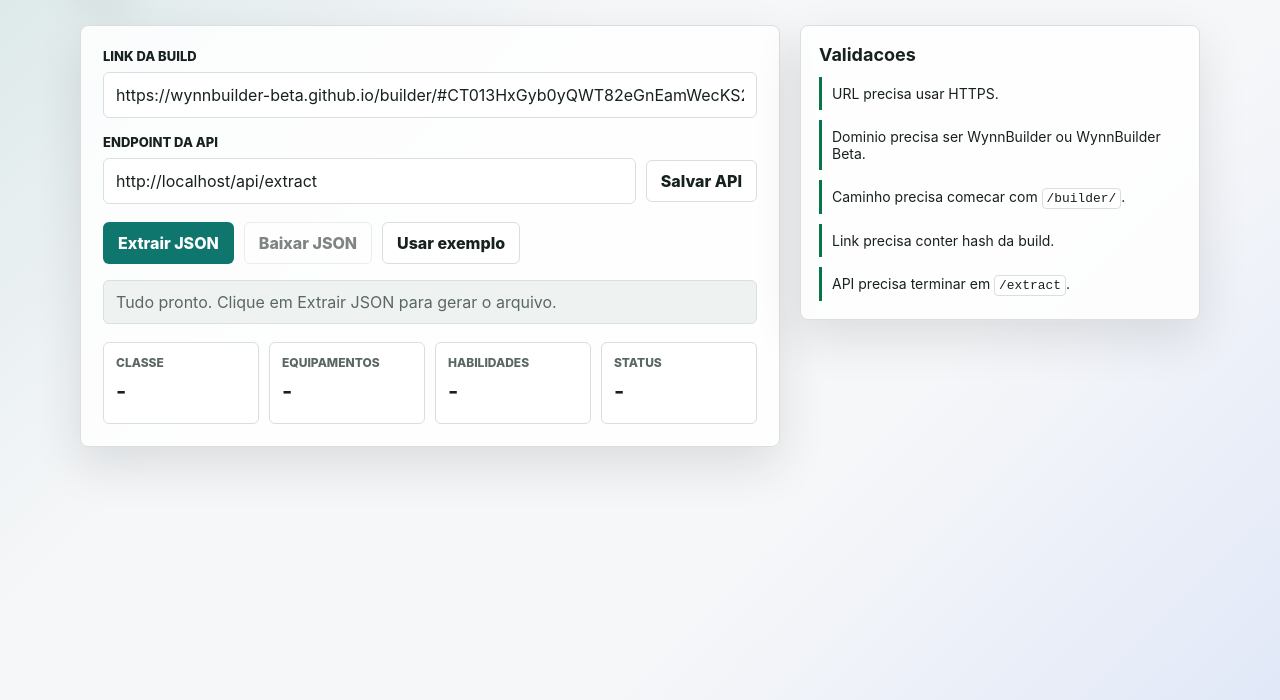
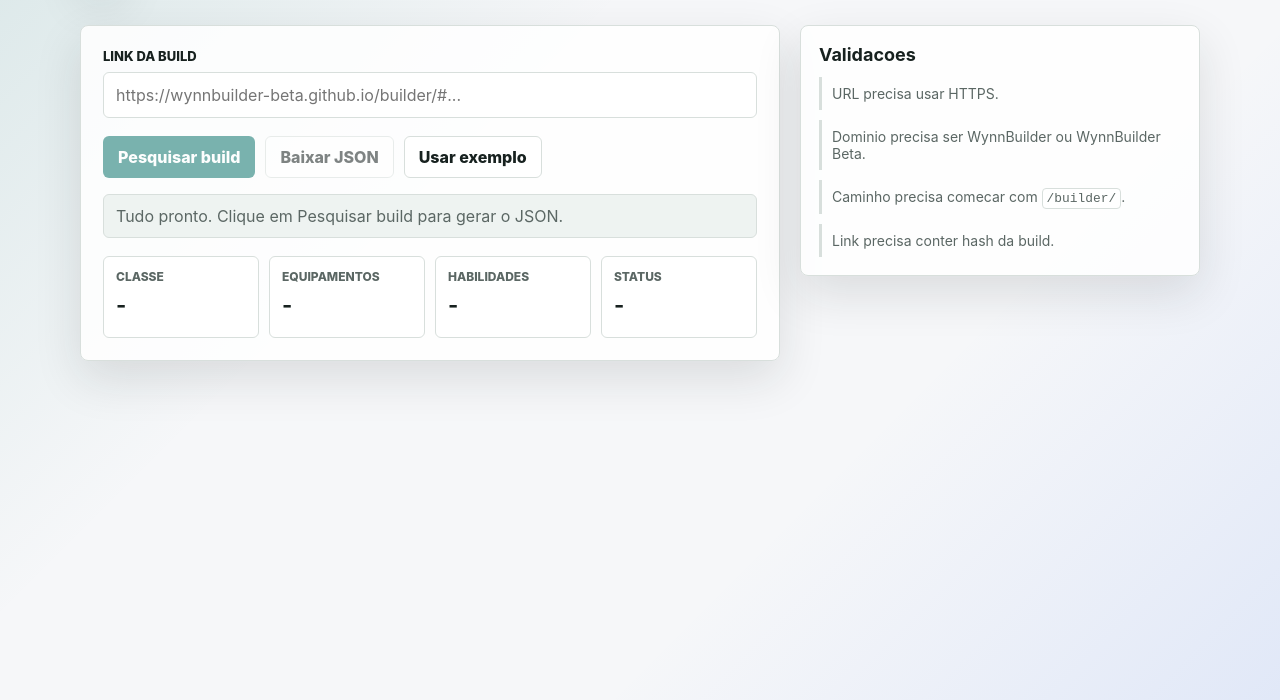
Before and after one commit to RickkCastro/WynnExtractor, a website: page public/index.html in a window 1280 px wide. Shown: the part 100-800 px from the top of the page. Drawn offline with Linux system fonts and the light colour scheme.

Commit message:
Simplify hosted app search interface

```diff
--- a/public/index.html
+++ b/public/index.html
@@ -1,5 +1,6 @@
 <!doctype html>
 <html lang="pt-BR">
+
 <head>
     <meta charset="utf-8">
     <meta name="viewport" content="width=device-width, initial-scale=1">
@@ -135,13 +136,6 @@
             box-shadow: 0 0 0 3px rgba(15, 118, 110, 0.15);
         }
 
-        .row {
-            display: grid;
-            grid-template-columns: minmax(0, 1fr) auto;
-            gap: 10px;
-            align-items: center;
-        }
-
         .actions {
             display: flex;
             flex-wrap: wrap;
@@ -261,6 +255,7 @@
         }
 
         @media (max-width: 860px) {
+
             header,
             main {
                 grid-template-columns: 1fr;
@@ -281,6 +276,7 @@
         }
     </style>
 </head>
+
 <body>
     <div class="app">
         <header>
@@ -291,31 +287,25 @@
                     <p class="subtitle">Cole um link do WynnBuilder, extraia a build e baixe o JSON.</p>
                 </div>
             </div>
-            <a class="github-link" href="https://github.com/RickkCastro/WynnExtractor" target="_blank" rel="noreferrer">GitHub</a>
+            <a class="github-link" href="https://github.com/RickkCastro/WynnExtractor" target="_blank"
+                rel="noreferrer">GitHub</a>
         </header>
 
         <main>
             <section class="extractor" aria-label="Extrator">
                 <div class="field">
                     <label for="buildUrl">Link da build</label>
-                    <input id="buildUrl" autocomplete="off" spellcheck="false" placeholder="https://wynnbuilder-beta.github.io/builder/#..." />
-                </div>
-
-                <div class="field">
-                    <label for="apiUrl">Endpoint da API</label>
-                    <div class="row">
-                        <input id="apiUrl" autocomplete="off" spellcheck="false" />
-                        <button class="secondary" id="saveApi" type="button">Salvar API</button>
-                    </div>
+                    <input id="buildUrl" autocomplete="off" spellcheck="false"
+                        placeholder="https://wynnbuilder-beta.github.io/builder/#..." />
                 </div>
 
                 <div class="actions">
-                    <button id="extract" type="button">Extrair JSON</button>
+                    <button id="extract" type="button">Pesquisar build</button>
                     <button class="secondary" id="download" type="button" disabled>Baixar JSON</button>
                     <button class="secondary" id="sample" type="button">Usar exemplo</button>
                 </div>
 
-                <div id="message" class="message">Na Vercel, a API roda automaticamente em <code>/api/extract</code>.</div>
+                <div id="message" class="message">Cole um link valido do WynnBuilder e pesquise a build.</div>
 
                 <div class="summary" aria-label="Resumo">
                     <div class="metric"><span>Classe</span><strong id="classMetric">-</strong></div>
@@ -332,24 +322,18 @@
                     <li id="checkHost">Dominio precisa ser WynnBuilder ou WynnBuilder Beta.</li>
                     <li id="checkPath">Caminho precisa comecar com <code>/builder/</code>.</li>
                     <li id="checkHash">Link precisa conter hash da build.</li>
-                    <li id="checkApi">API precisa terminar em <code>/extract</code>.</li>
                 </ul>
             </aside>
         </main>
     </div>
 
     <script>
-        const DEFAULT_BUILD_URL = 'https://wynnbuilder-beta.github.io/builder/#CT013HxGyb0yQWT82eGnEamWecKS230q-Kz7sNAI50';
-        const DEFAULT_API_URL = location.protocol === 'file:'
-            ? 'http://localhost:3000/extract'
-            : `${location.origin}/api/extract`;
+        const DEFAULT_BUILD_URL = '';
 
         const buildUrlInput = document.getElementById('buildUrl');
-        const apiUrlInput = document.getElementById('apiUrl');
         const extractButton = document.getElementById('extract');
         const downloadButton = document.getElementById('download');
         const sampleButton = document.getElementById('sample');
-        const saveApiButton = document.getElementById('saveApi');
         const message = document.getElementById('message');
         const classMetric = document.getElementById('classMetric');
         const equipmentMetric = document.getElementById('equipmentMetric');
@@ -357,8 +341,6 @@
         const statusMetric = document.getElementById('statusMetric');
 
         let extractedBuild = null;
-
-        apiUrlInput.value = localStorage.getItem('wynnextractor-api-url') || DEFAULT_API_URL;
 
         function setMessage(text, type) {
             message.textContent = text;
@@ -401,32 +383,19 @@
             return result;
         }
 
-        function validateApiUrl(value) {
-            try {
-                const parsed = new URL(value);
-                return ['http:', 'https:'].includes(parsed.protocol) && parsed.pathname.endsWith('/extract');
-            } catch (error) {
-                return false;
-            }
-        }
-
         function refreshValidation() {
             const buildValidation = validateBuildUrl(buildUrlInput.value.trim());
-            const apiOk = validateApiUrl(apiUrlInput.value.trim());
 
             setCheck('checkProtocol', buildValidation.protocol);
             setCheck('checkHost', buildValidation.host);
             setCheck('checkPath', buildValidation.path);
             setCheck('checkHash', buildValidation.hash);
-            setCheck('checkApi', apiOk);
 
-            extractButton.disabled = !(buildValidation.ok && apiOk);
+            extractButton.disabled = !buildValidation.ok;
             if (!buildValidation.ok && buildUrlInput.value.trim()) {
                 setMessage(buildValidation.error, 'error');
-            } else if (!apiOk) {
-                setMessage('Configure um endpoint de API valido terminado em /extract.', 'error');
             } else if (!extractedBuild) {
-                setMessage('Tudo pronto. Clique em Extrair JSON para gerar o arquivo.', '');
+                setMessage('Tudo pronto. Clique em Pesquisar build para gerar o JSON.', '');
             }
         }
 
@@ -454,14 +423,13 @@
 
         async function extractJson() {
             const buildUrl = buildUrlInput.value.trim();
-            const apiUrl = apiUrlInput.value.trim();
             extractedBuild = null;
             downloadButton.disabled = true;
             extractButton.disabled = true;
-            setMessage('Extraindo build. Isso pode levar alguns segundos...', '');
+            setMessage('Pesquisando build. Isso pode levar alguns segundos...', '');
 
             try {
-                const response = await fetch(apiUrl, {
+                const response = await fetch('/api/extract', {
                     method: 'POST',
                     headers: { 'Content-Type': 'application/json' },
                     body: JSON.stringify({ url: buildUrl })
@@ -477,23 +445,17 @@
                 downloadButton.disabled = false;
                 setMessage('JSON gerado com sucesso. O download esta pronto.', 'good');
             } catch (error) {
-                setMessage(error.message || 'Nao foi possivel conectar na API.', 'error');
+                setMessage(error.message || 'Nao foi possivel pesquisar a build.', 'error');
             } finally {
                 refreshValidation();
             }
         }
 
         buildUrlInput.addEventListener('input', refreshValidation);
-        apiUrlInput.addEventListener('input', refreshValidation);
         extractButton.addEventListener('click', extractJson);
         downloadButton.addEventListener('click', downloadJson);
         sampleButton.addEventListener('click', () => {
             buildUrlInput.value = DEFAULT_BUILD_URL;
-            refreshValidation();
-        });
-        saveApiButton.addEventListener('click', () => {
-            localStorage.setItem('wynnextractor-api-url', apiUrlInput.value.trim());
-            setMessage('Endpoint da API salvo neste navegador.', 'good');
             refreshValidation();
         });
 
@@ -501,4 +463,5 @@
         refreshValidation();
     </script>
 </body>
+
 </html>
```
